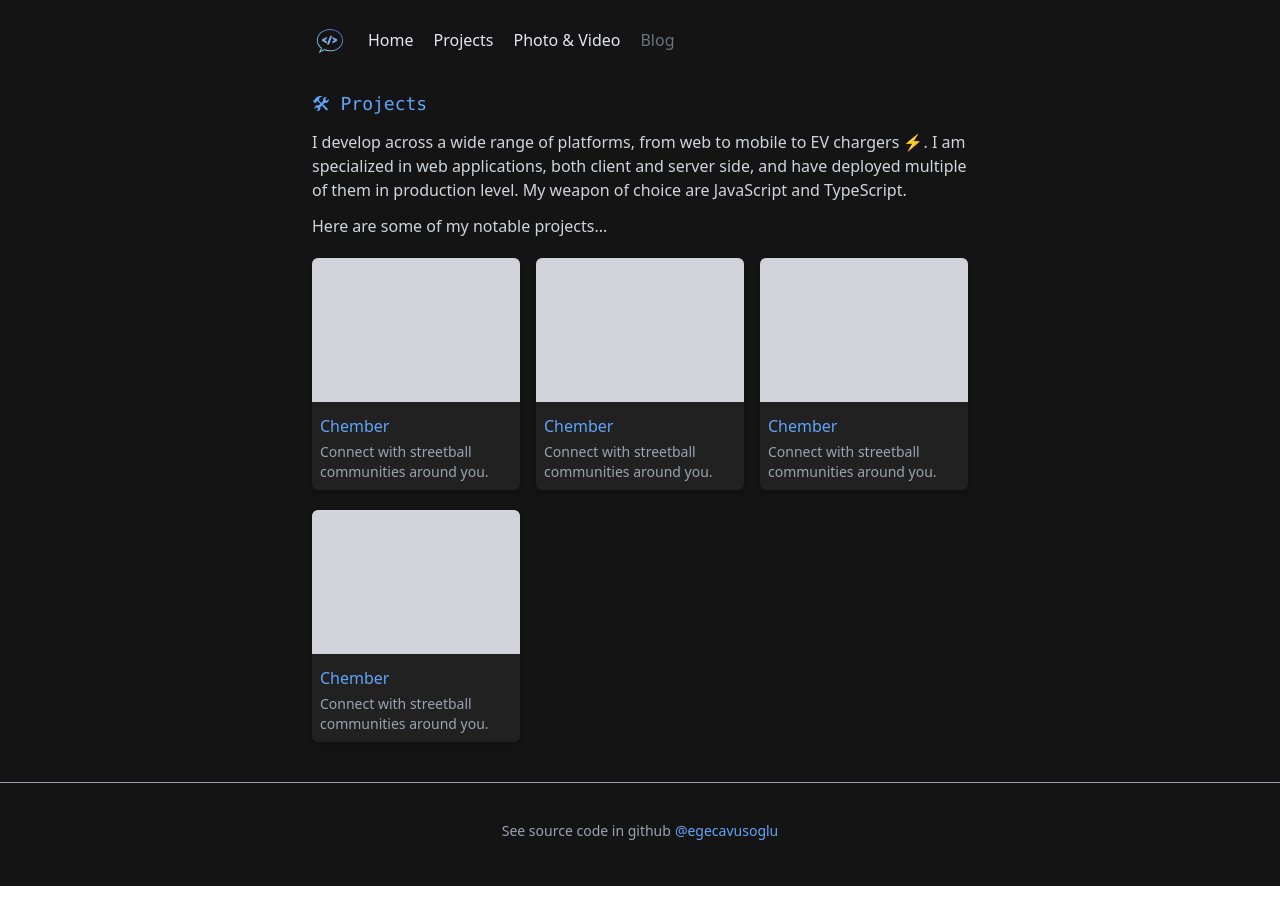
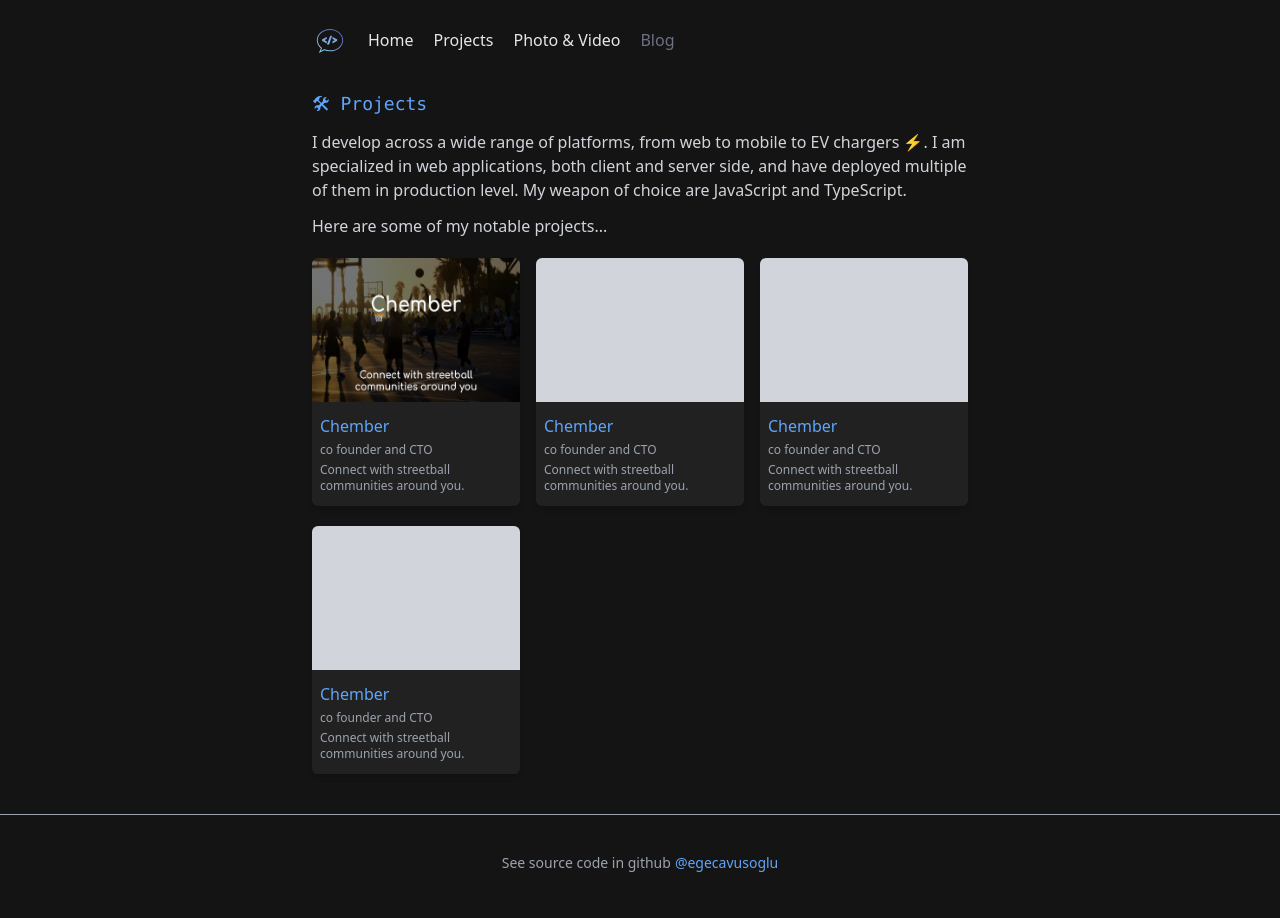
Before and after one commit to ahmetbcakici/home, a Next.js app: page /projects in a window 1280 px wide. Before the commit the page ends 886 px from the top, so only its background shows below. Built offline with nearby package versions, Linux system fonts and the light colour scheme.

Commit message:
Completed more pages and updated readme.

```diff
--- a/pages/index.js
+++ b/pages/index.js
@@ -18,8 +18,8 @@ export default function Home() {
           <code className="text-blue-400 text-lg">🌎 Hello World!</code>
           <p className="text-gray-300 mt-3">
             Hey there, it's Ege. Welcome to v2 of my website, I am hoping to
-            aggregate my up to date life events, blogs, photography and
-            videography here.
+            aggregate my up to date life, blogs, photography and videography
+            here.
             <div className="mb-3" />
             I'm a senior in Washington University in St Louis studying Computer
             Science and lovin' it. I also develop software applications for the
--- a/pages/projects.js
+++ b/pages/projects.js
@@ -2,7 +2,8 @@ import React from "react";
 import Head from "next/head";
 import Navbar from "components/navbar";
 import Footer from "components/footer";
-import Image from "next/image";
+
+import chember from "public/chember.jpg";
 
 const Projects = (props) => {
   return (
@@ -29,7 +30,7 @@ const Projects = (props) => {
               title="Chember"
               desc="Connect with streetball communities around you."
               href="https://chember.co"
-              //   photo={"/public/chember.jpg"}
+              photo={chember}
             />
             <Project
               title="Chember"
@@ -61,13 +62,14 @@ export default Projects;
 
 const Project = ({ title, desc, href, photo = "" }) => {
   return (
-    <div className="bg-gray-990 shadow-md hover:scale-101 transition w-52 h-68 rounded-md overflow-hidden  mb-1">
+    <div className="bg-gray-990 shadow-md hover:scale-101 transition w-52 min-h-64 rounded-md pb-1 overflow-hidden  mb-1">
       <div className="h-36  bg-gray-300 w-full">
-        {photo && <Image src={photo} objectFit="fill" layout="fill" />}
+        {photo && <img src={photo.src} className="h-full  object-fill" />}
       </div>
       <div className="p-2 text-gray-400">
         <ProjectLink label={title} href={href} />
-        <p className="text-sm">{desc}</p>
+        <p className="text-xs mb-1">co founder and CTO</p>
+        <p className="text-xs">{desc}</p>
       </div>
     </div>
   );
```
Also changed, not shown: 1 other file (tests, documents, lock files or other folders).
